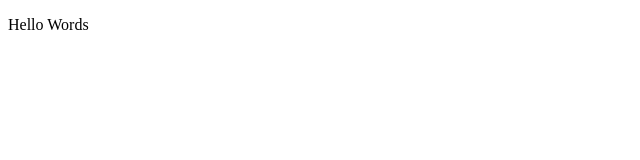
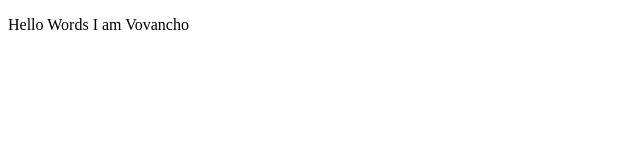
Before and after one commit to WebHeroSchool/vovajs, a plain HTML site: page index.html in a window 1280 px wide. Shown: the whole page, without its empty margins (0-640 px from the left). Drawn offline with Linux system fonts and the light colour scheme.

Commit message:
new html

```diff
--- a/index.html
+++ b/index.html
@@ -6,7 +6,7 @@
     <title>Document</title>
 </head>
 <body>
-    <p>Hello Words</p>
+    <p>Hello Words I am Vovancho </p>
     <script type="text/javascript" src="./js/script.js"></script>
 </body>
 </html>
```
